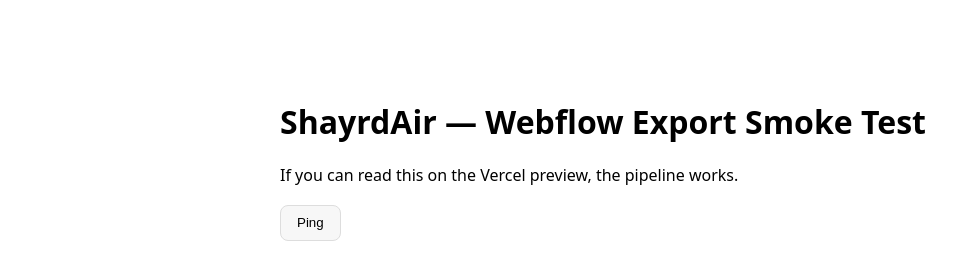
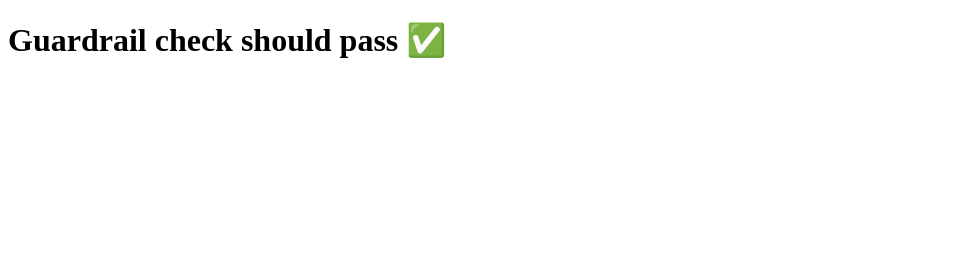
Before and after one commit to ShayrdAirHQ/shayrdair-mvp, a website: page apps/webflow-export/index.html in a window 1280 px wide. Shown: the whole page, without its empty margins (0-979 px from the left). Drawn offline with Linux system fonts and the light colour scheme.

Commit message:
test(webflow): guardrail pass (index.html present)

```diff
--- a/apps/webflow-export/index.html
+++ b/apps/webflow-export/index.html
@@ -2,17 +2,9 @@
 <html lang="en">
   <head>
     <meta charset="utf-8" />
-    <meta name="viewport" content="width=device-width, initial-scale=1" />
-    <title>ShayrdAir — Smoke Test</title>
-    <link rel="stylesheet" href="style.css" />
+    <title>Guardrail Pass Test</title>
   </head>
   <body>
-    <main class="container">
-      <h1>ShayrdAir — Webflow Export Smoke Test</h1>
-      <p>If you can read this on the Vercel preview, the pipeline works.</p>
-      <button id="ping">Ping</button>
-      <pre id="out"></pre>
-    </main>
-    <script src="app.js"></script>
+    <h1>Guardrail check should pass ✅</h1>
   </body>
 </html>
```
